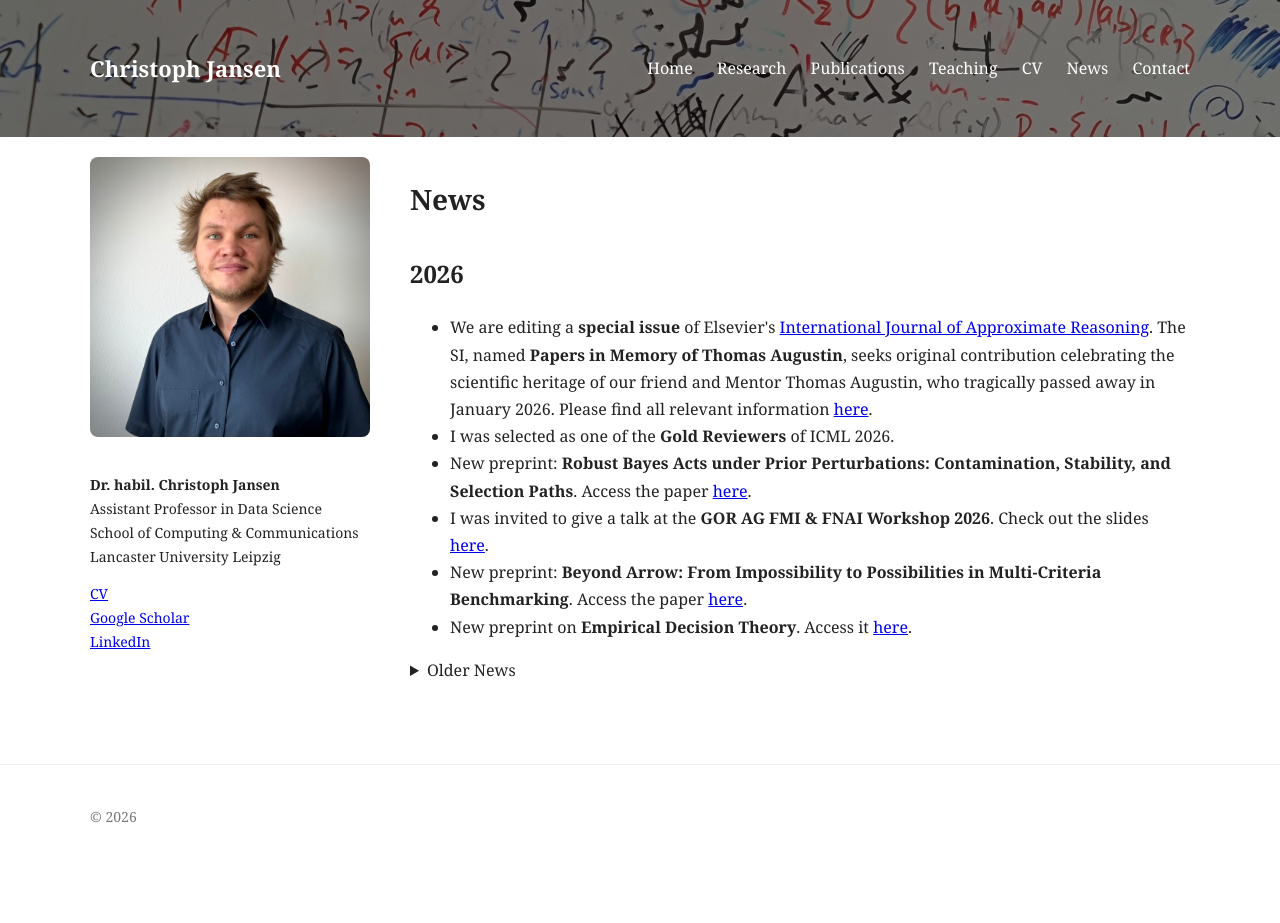
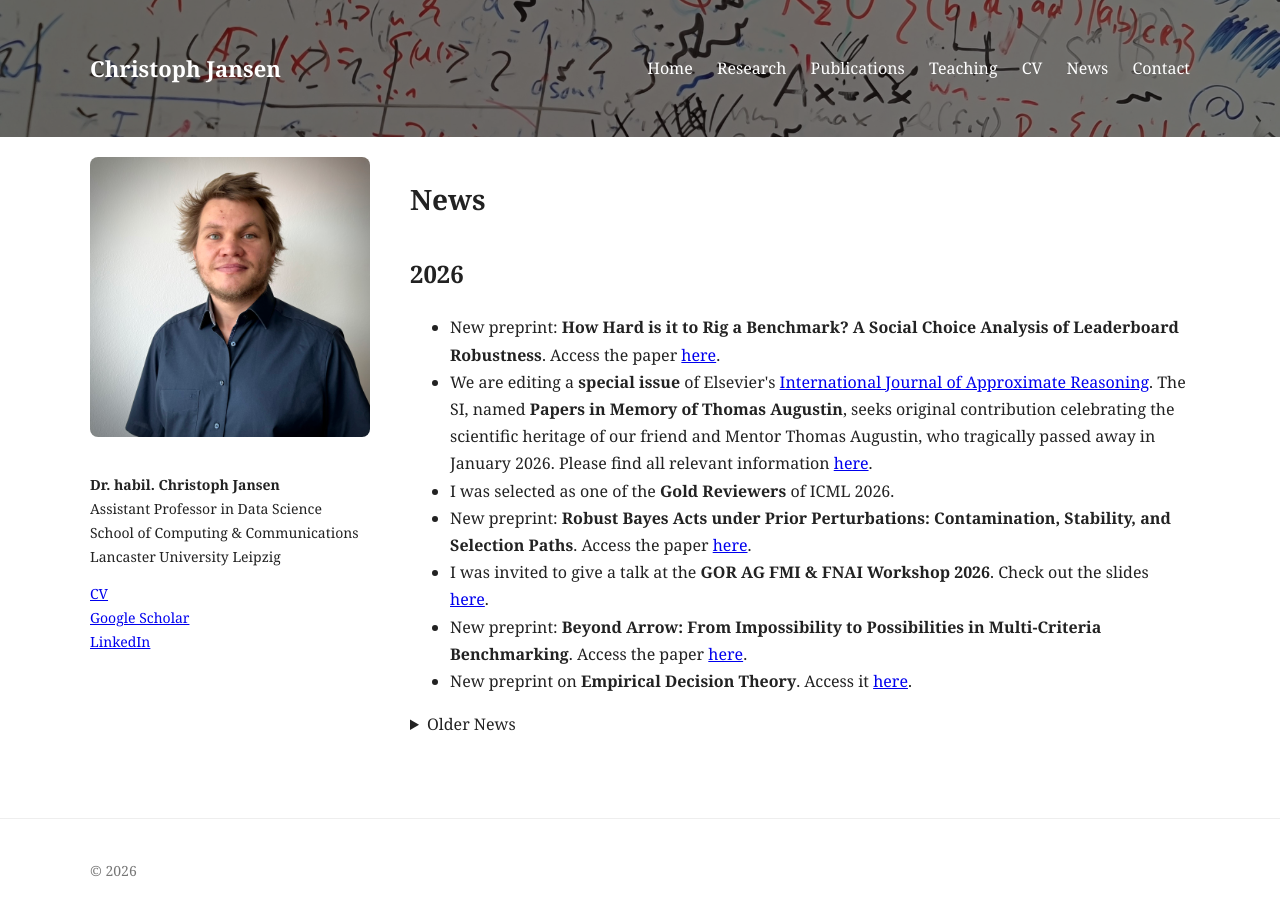
Before and after one commit to jansenc/jansenc.github.io, a Jekyll site: the page built from news/index.md, in a window 1280 px wide. Built offline with Jekyll 4.4.1, drawn with Linux system fonts in a browser that asks for light colours; before the commit the page ends 900 px from its top, so only the background shows below that.

Commit message:
Update index.md

```diff
--- a/news/index.md
+++ b/news/index.md
@@ -8,6 +8,10 @@ permalink: /news/
 
 <h2>2026</h2>
 <ul>
+   <li>
+    New preprint: <strong>How Hard is it to Rig a Benchmark? A Social Choice Analysis of Leaderboard Robustness</strong>.
+    Access the paper <a href="https://arxiv.org/abs/2605.23628">here</a>.
+  </li>
   <li>
     We are editing a <strong>special issue</strong> of Elsevier's <a href="https://www.sciencedirect.com/journal/international-journal-of-approximate-reasoning">International Journal of Approximate Reasoning</a>. The SI, named <strong>Papers in Memory of Thomas Augustin</strong>, seeks original contribution celebrating the scientific heritage of our friend and Mentor Thomas Augustin, who tragically passed away in January 2026. Please find all relevant information <a href="https://www.sciencedirect.com/special-issue/333213/papers-in-memory-of-thomas-augustin">here</a>.
   </li>
```
